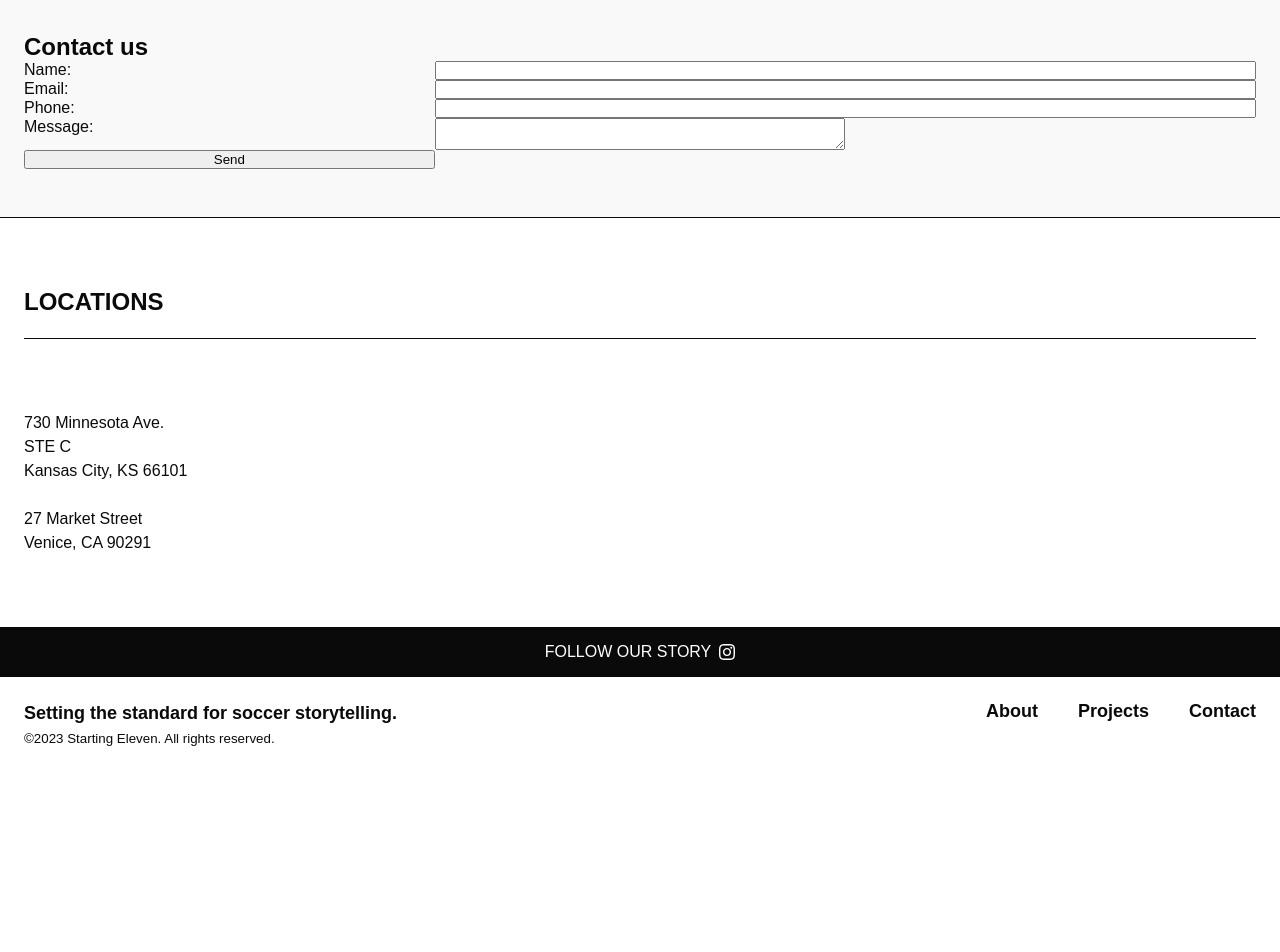
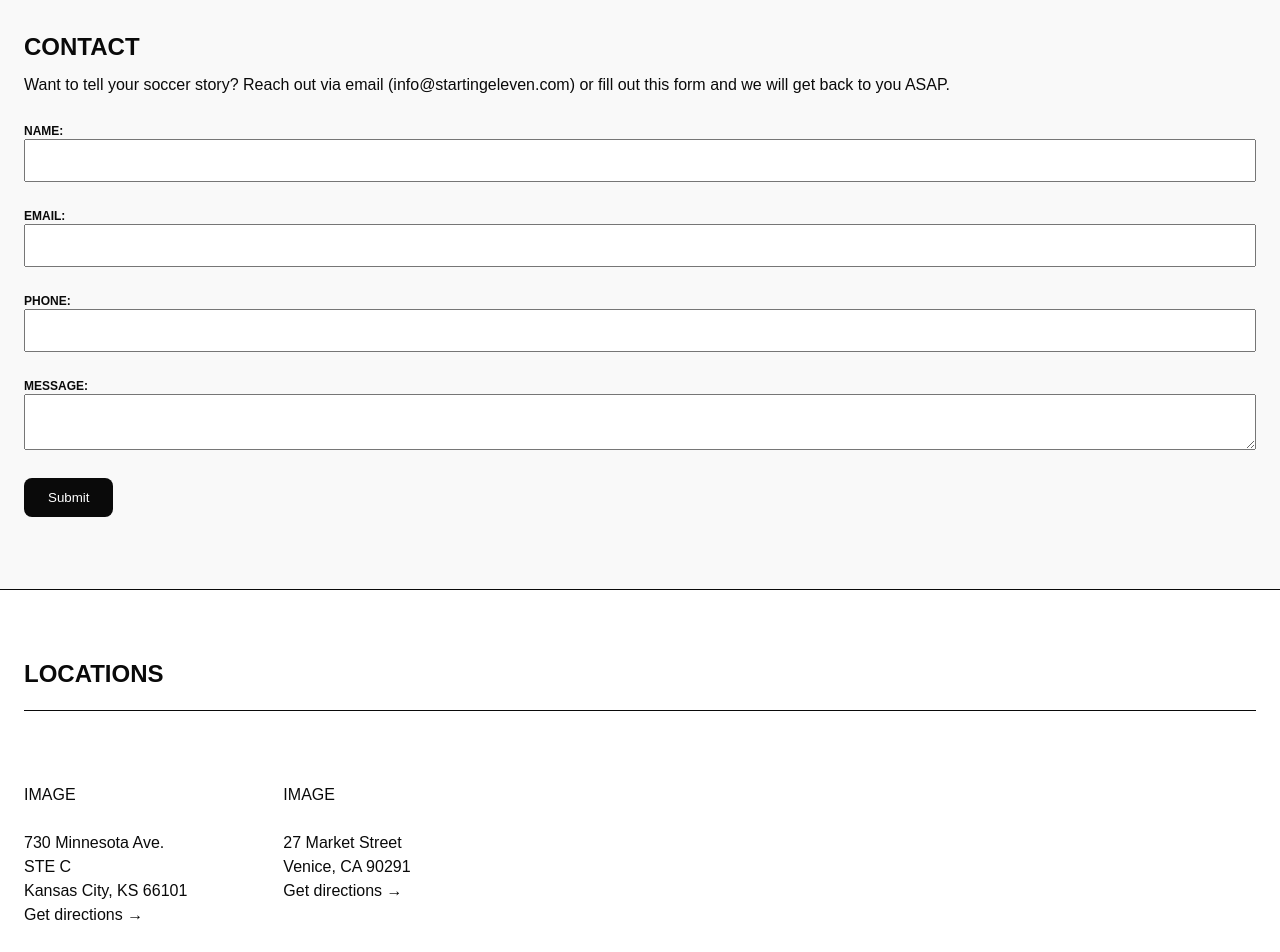
Before and after one commit to midcoast-collective/starting-eleven-2023, a Next.js app: page /contact in a window 1280 px wide. Shown: the part 860-1812 px from the top of the page. Before the commit the page ends 1635 px from the top, so only its background shows below. Built offline with nearby package versions, Linux system fonts and the light colour scheme; a web font is replaced by a local one.

Commit message:
Style form and add location sections

```diff
--- a/app/components/contact.js
+++ b/app/components/contact.js
@@ -2,6 +2,21 @@
 
 import styled from "styled-components";
 
+export const Title = styled.h1`
+  font-size: var(--font-size-heading-large);
+  padding-bottom: 0.75rem;
+  text-transform: uppercase;
+`;
+
 export const Locations = styled.div`
+  display: flex;
   padding: 1.5rem 0 3rem;
+
+  div + div {
+    margin-left: 6rem;
+  }
+
+  a:hover {
+    padding-left: 0.25rem;
+  }
 `;
--- a/app/components/contactForm.js
+++ b/app/components/contactForm.js
@@ -6,15 +6,42 @@ import { Button } from "@restart/ui";
 
 const Fieldset = styled.fieldset`
   border: 0;
-  display: grid;
-  grid-template-columns: var(--grid-columns-three);
+  margin: auto;
+  padding: 0 0 1.5rem;
 
   label {
+    align-self: center;
+    font-family: var(--font-family-grotesk);
+    font-size: var(--font-size-heading-subtitle);
+    font-weight: 600;
     grid-column: 1 / 2;
+    text-align: right;
+    text-transform: uppercase;
   }
 
-  input {
-    grid-column: 2 / 4;
+  input,
+  textarea {
+    font-family: var(--font-family-proxima);
+    padding: 0.75rem;
+    width: 100%;
+  }
+`;
+
+const Submit = styled(Button)`
+  background-color: var(--color-black);
+  border: 0;
+  border-radius: 8px;
+  color: var(--color-white);
+  cursor: pointer;
+  padding: 0.75rem 1.5rem;
+  transition: all 300ms;
+
+  &:hover {
+    color: var(--color-green);
+  }
+
+  &:active {
+    opacity: 0.8;
   }
 `;
 
@@ -59,7 +86,7 @@ export default function ContactForm() {
         <textarea name="message" id="message"></textarea>
       </Fieldset>
       <Fieldset>
-        <Button type="submit">Send</Button>
+        <Submit type="submit">Submit</Submit>
       </Fieldset>
     </form>
   );
--- a/app/contact/page.js
+++ b/app/contact/page.js
@@ -18,7 +18,14 @@ export default function ContactPage() {
       <Page.GrayBackground>
         <Wrap>
           <section>
-            <h1>Contact us</h1>
+            <Contact.Title>Contact</Contact.Title>
+            <p>
+              Want to tell your soccer story? Reach out via email (
+              <a href="mailto:info@startingeleven.com">
+                info@startingeleven.com
+              </a>
+              ) or fill out this form and we will get back to you ASAP.
+            </p>
 
             <ContactForm />
           </section>
@@ -30,18 +37,38 @@ export default function ContactPage() {
           <Page.SectionTitle>Locations</Page.SectionTitle>
 
           <Contact.Locations>
+            <div>
+              <p>IMAGE</p>
               <p>
                 730 Minnesota Ave.
                 <br />
                 STE C<br />
                 Kansas City, KS 66101
+                <br />
+                <a
+                  href="https://maps.app.goo.gl/9i745UvyVXKSAUvA9"
+                  target="_blank"
+                >
+                  Get directions &rarr;
+                </a>
               </p>
+            </div>
 
+            <div>
+              <p>IMAGE</p>
               <p>
                 27 Market Street
                 <br />
                 Venice, CA 90291
+                <br />
+                <a
+                  href="https://maps.app.goo.gl/dWbFicy36Ponav6z6"
+                  target="_blank"
+                >
+                  Get directions &rarr;
+                </a>
               </p>
+            </div>
           </Contact.Locations>
         </section>
       </Wrap>
```
Lines whose indentation alone changed are shown as unchanged.
